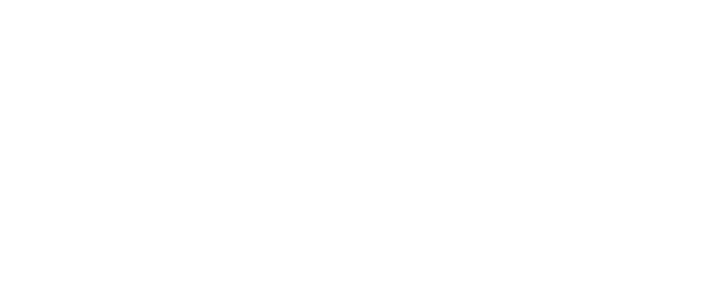
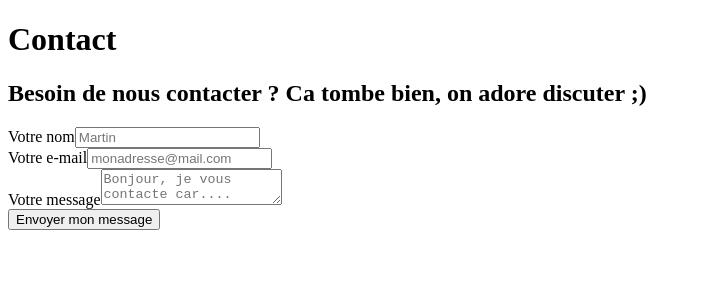
Before and after one commit to rosedorleans/projet-immobilier, a Nuxt app: page /contact in a window 1280 px wide. Before the commit this address had no page. Shown: the top 300 px of the page, without its empty margins (0-701 px from the left). Built offline with nearby package versions, Linux system fonts and the light colour scheme.

Commit message:
add contact page

```diff
--- /dev/null
+++ b/pages/contact.vue
@@ -0,0 +1,19 @@
+<template>
+  <h1>Contact</h1>
+  <h2>Besoin de nous contacter ? Ca tombe bien, on adore discuter ;)</h2>
+  <form action="" method="post">
+    <div>
+        <label for="nom">Votre nom</label>
+        <input type="text" id="nom" name="nom" placeholder="Martin" required>
+    </div>
+    <div>
+        <label for="email">Votre e-mail</label>
+        <input type="email" id="email" name="email" placeholder="monadresse@mail.com" required>
+    </div>
+    <div>
+        <label for="message">Votre message</label>
+        <textarea id="message" name="message" placeholder="Bonjour, je vous contacte car...." required></textarea>
+    </div>
+    <button type="submit">Envoyer mon message</button>
+  </form>
+</template>
```
